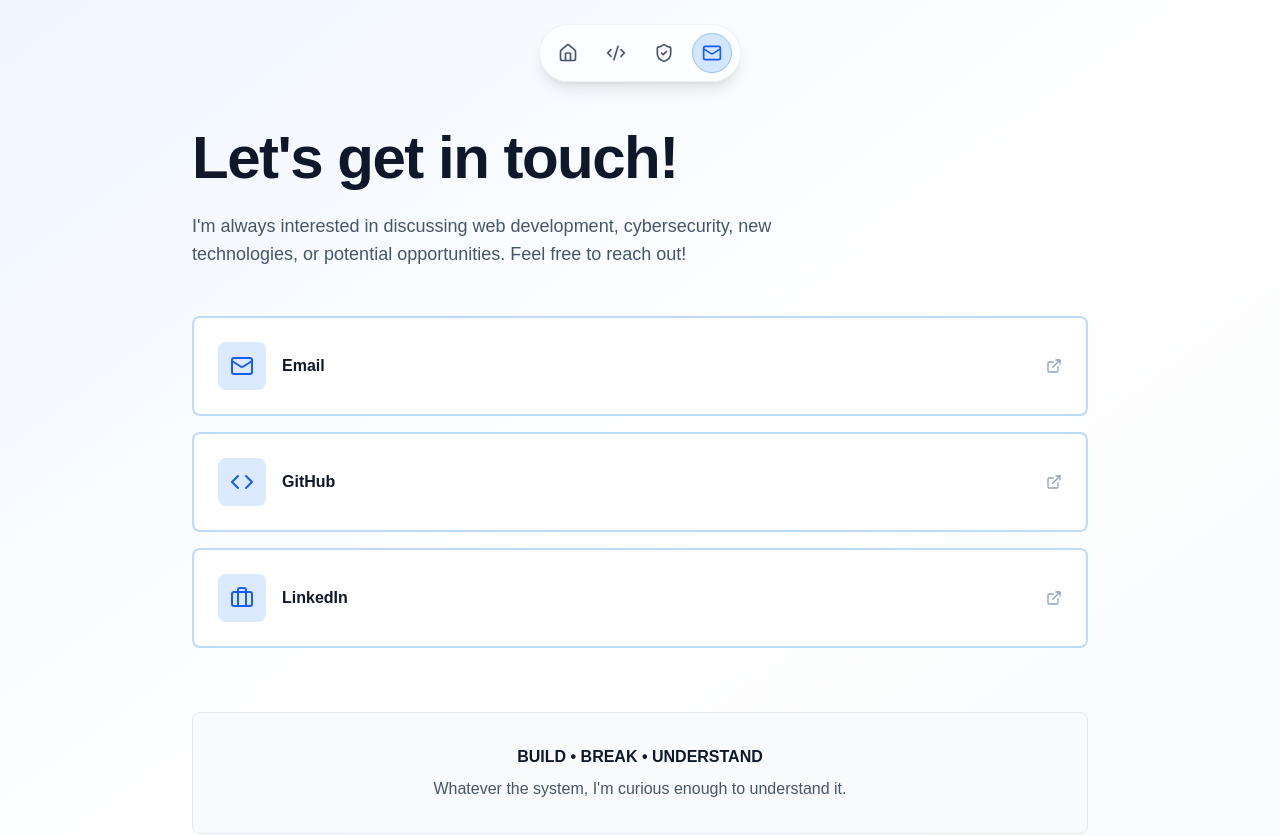
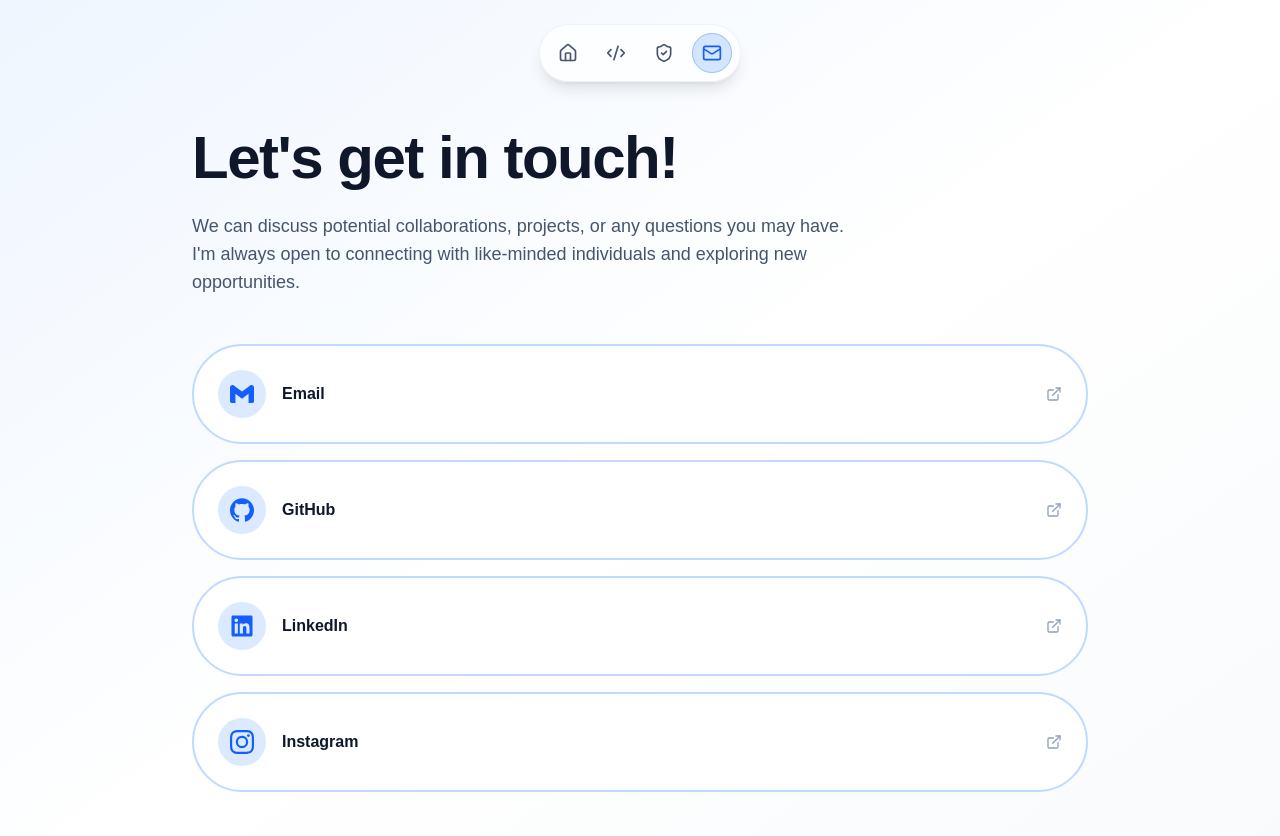
Before and after one commit to AndyManantsoa/portfolio, a Next.js app: page /contact in a window 1280 px wide. Shown: the top 836 px of the page. Built offline with nearby package versions, Linux system fonts and the light colour scheme.

Commit message:
feat: add react-icons for social media links in ContactHero component

```diff
--- a/package.json
+++ b/package.json
@@ -15,6 +15,7 @@
     "next": "16.3.4",
     "react": "19.2.8",
     "react-dom": "19.2.8",
+    "react-icons": "^5.7.0",
     "tailwind-merge": "^2.6.1"
   },
   "devDependencies": {
--- a/src/components/contact/ContactHero.tsx
+++ b/src/components/contact/ContactHero.tsx
@@ -1,8 +1,9 @@
 "use client";
 
 import { motion } from "framer-motion";
-import { div } from "framer-motion/m";
 import { Mail, Code, Briefcase, ExternalLink } from "lucide-react";
+import { SiInstagram, SiGmail, SiGithub } from "react-icons/si";
+import { FaLinkedin } from "react-icons/fa";
 
 export function ContactHero() {
   const containerVariants = {
@@ -25,17 +26,23 @@ export function ContactHero() {
     {
       name: "Email",
       href: "mailto:andymanantsoa@myyahoo.com",
-      icon: Mail,
+      icon: SiGmail,
     },
+
     {
       name: "GitHub",
       href: "https://github.com/AndyManantsoa",
-      icon: Code,
+      icon: SiGithub,
     },
     {
       name: "LinkedIn",
       href: "https://www.linkedin.com/in/AndyManantsoa",
-      icon: Briefcase,
+      icon: FaLinkedin,
+    },
+    {
+      name: "Instagram",
+      href: "https://www.instagram.com/andymanantsoa",
+      icon: SiInstagram,
     },
   ];
 
@@ -61,8 +68,9 @@ export function ContactHero() {
           variants={itemVariants}
           className="mt-6 max-w-2xl text-lg text-slate-600 dark:text-slate-400"
         >
-          I'm always interested in discussing web development, cybersecurity,
-          new technologies, or potential opportunities. Feel free to reach out!
+          We can discuss potential collaborations, projects, or any questions
+          you may have. I'm always open to connecting with like-minded
+          individuals and exploring new opportunities.
         </motion.p>
 
         {/* Contact Methods */}
@@ -76,10 +84,10 @@ export function ContactHero() {
                 href={method.href}
                 target="_blank"
                 rel="noopener noreferrer"
-                className="block rounded-lg border-2 border-blue-200 bg-white p-6 transition-all hover:border-blue-400 hover:shadow-lg dark:border-slate-700 dark:bg-slate-950 dark:hover:border-blue-500"
+                className="block rounded-full border-2 border-blue-200 bg-white p-6 transition-all hover:border-blue-400 hover:shadow-lg dark:border-slate-700 dark:bg-slate-950 dark:hover:border-blue-500"
               >
                 <div className="flex items-center gap-4">
-                  <div className="rounded-lg bg-blue-100 p-3 dark:bg-blue-900/30">
+                  <div className="rounded-full bg-blue-100 p-3 dark:bg-blue-900/30">
                     <Icon className="h-6 w-6 text-blue-600 dark:text-blue-400" />
                   </div>
                   <div>
@@ -93,19 +101,6 @@ export function ContactHero() {
             );
           })}
         </motion.div>
-        <motion.div
-          variants={itemVariants}
-          className="mt-16 rounded-lg border border-slate-200 bg-slate-50 p-8 dark:border-slate-800 dark:bg-slate-900"
-        >
-          <p className="text-center text-slate-600 dark:text-slate-400">
-            <span className="block font-semibold text-slate-900 dark:text-white">
-              BUILD • BREAK • UNDERSTAND
-            </span>
-            <span className="mt-2 block">
-              Whatever the system, I'm curious enough to understand it.
-            </span>
-          </p>
-        </motion.div>
       </div>
     </motion.section>
   );
```
Also changed, not shown: 1 other file (tests, documents, lock files or other folders).
